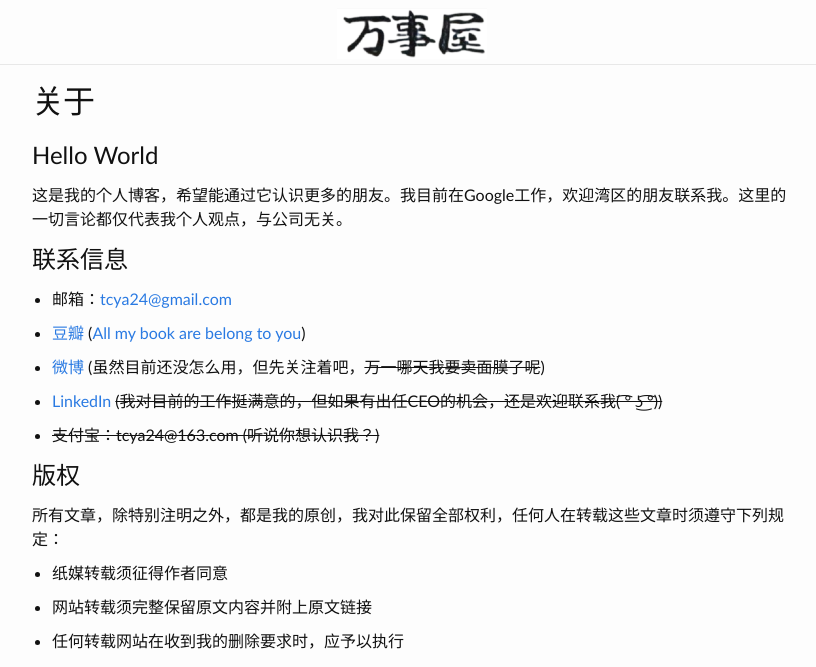
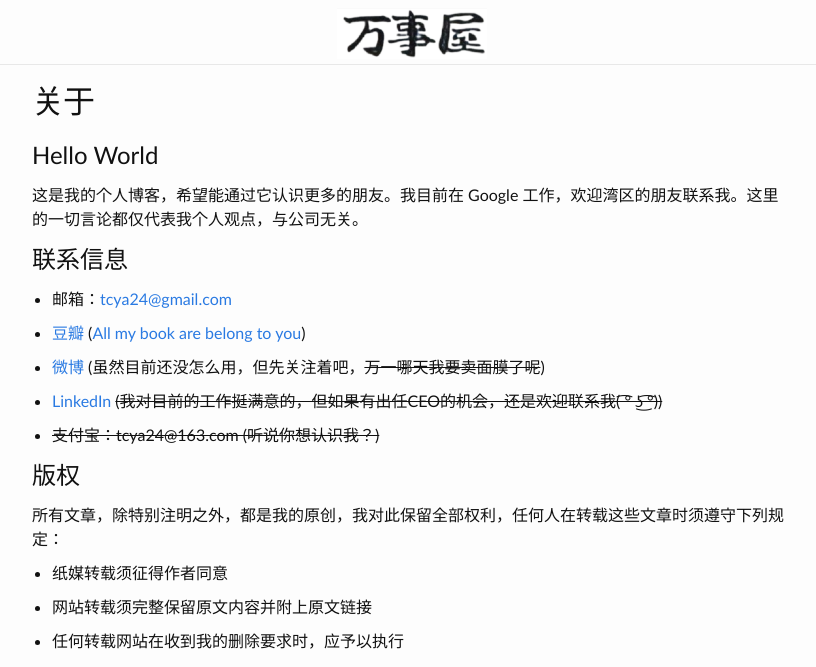
Before and after one commit to tcya/tcya.github.io, a Jekyll site: the page built from about.md, in a window 1280 px wide. Shown: the top 667 px of the page, without its empty margins (228-1044 px from the left). Built offline with Jekyll 4.4.1, drawn with Linux system fonts in a browser that asks for light colours; comment, search, counter and statistics services are not loaded.

Commit message:
Add spaces

```diff
--- a/about.md
+++ b/about.md
@@ -6,7 +6,7 @@ permalink: /about/
 
 ## Hello World
 
-这是我的个人博客，希望能通过它认识更多的朋友。我目前在Google工作，欢迎湾区的朋友联系我。这里的一切言论都仅代表我个人观点，与公司无关。
+这是我的个人博客，希望能通过它认识更多的朋友。我目前在 Google 工作，欢迎湾区的朋友联系我。这里的一切言论都仅代表我个人观点，与公司无关。
 
 ## 联系信息
 
```
